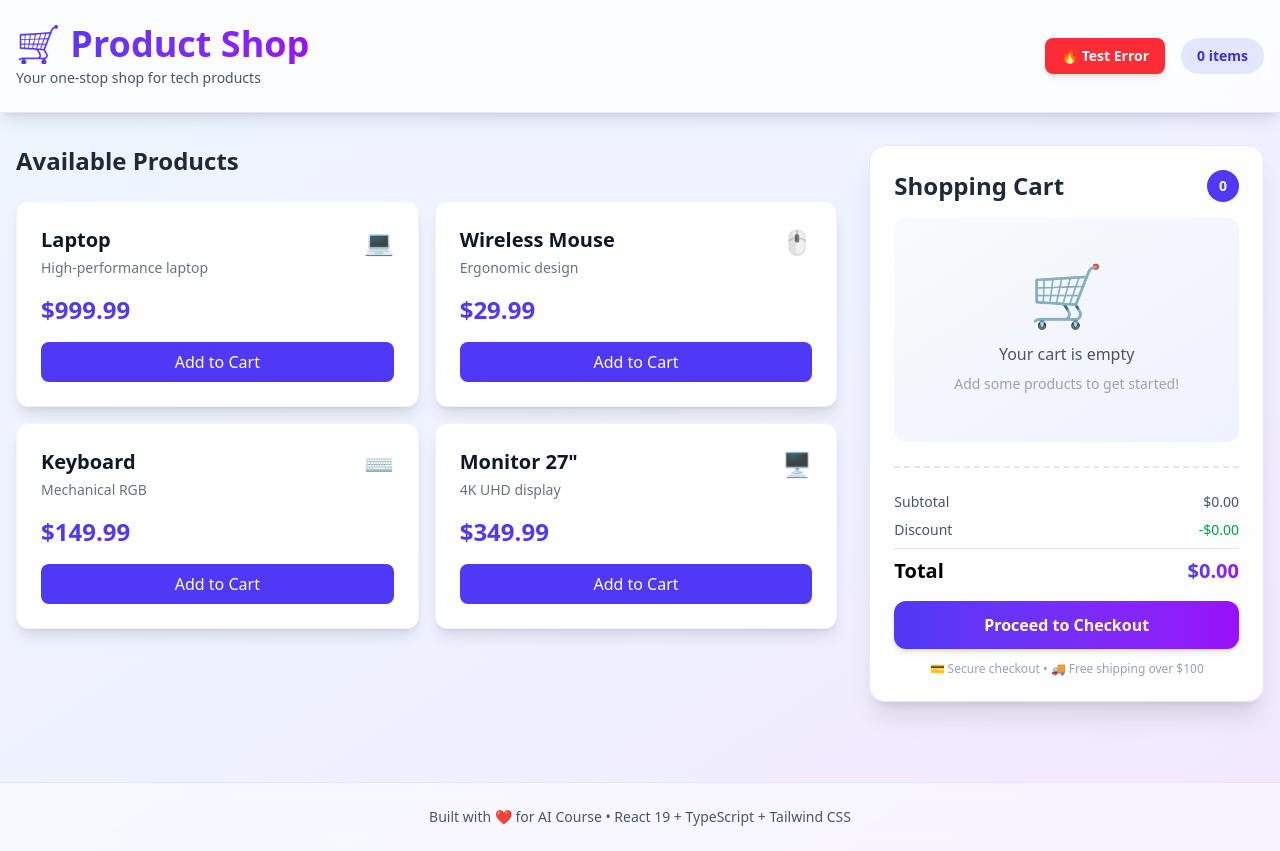
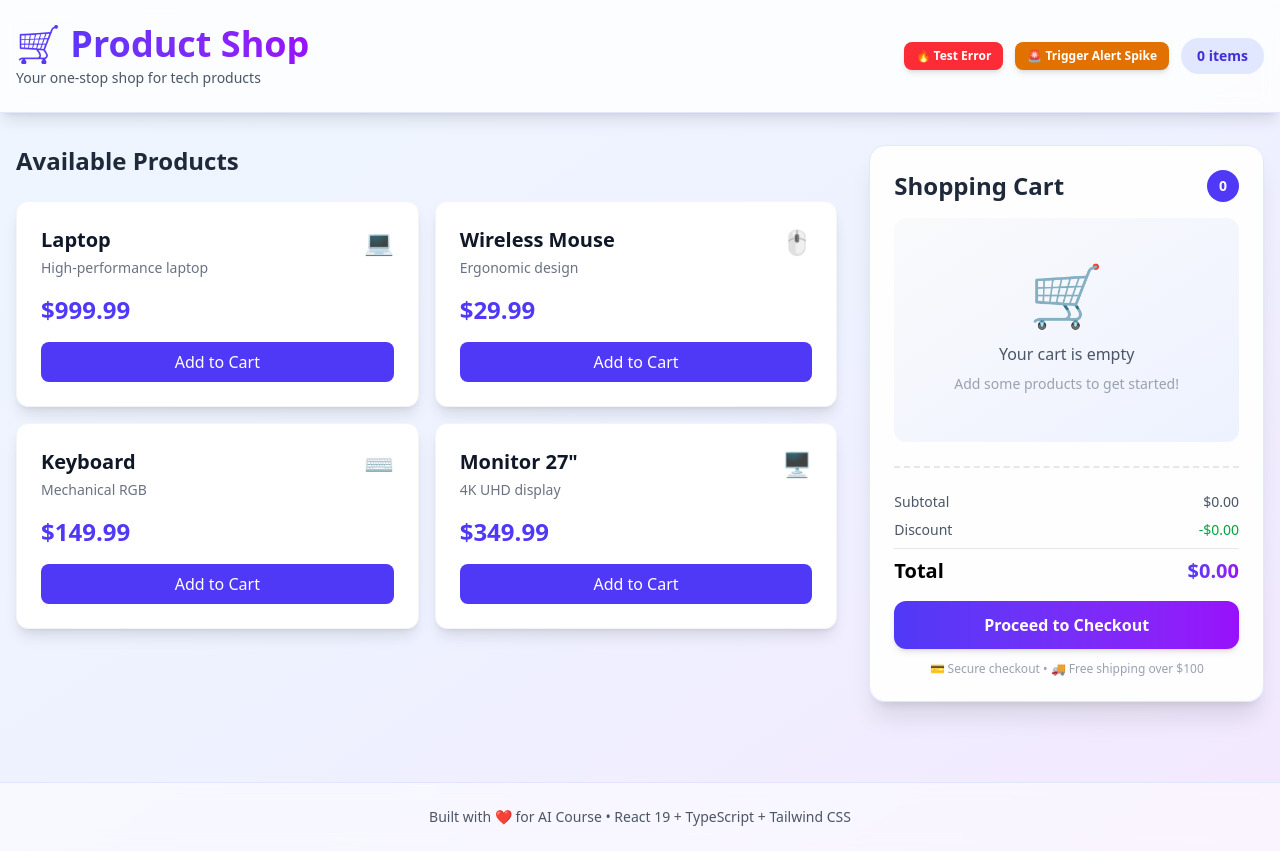
Before and after one commit to AntonioHellin/shopping-cart-qa, a React (Vite) app: page / in a window 1280 px wide. Built offline with nearby package versions, Linux system fonts and the light colour scheme.

Commit message:
feat: implement shopping cart UI and Sentry monitoring test triggers in App component

```diff
--- a/src/App.tsx
+++ b/src/App.tsx
@@ -43,6 +43,14 @@ function App() {
     throw new Error('This is a test error from Sentry! Check your dashboard.')
   }
 
+  // 🚨 Trigger High Error Rate Spike for Sentry Alert Rule Testing
+  const handleTriggerHighErrorRate = () => {
+    Array.from({ length: 15 }).forEach((_, i) => {
+      Sentry.captureException(new Error(`Test alert - high error rate (#${i + 1})`))
+    })
+    console.log('🚨 15 test errors sent to Sentry to trigger High Error Rate alert!')
+  }
+
   return (
     <div className="min-h-screen bg-gradient-to-br from-blue-50 via-indigo-50 to-purple-100">
       <header className="bg-white/80 backdrop-blur-sm shadow-lg border-b border-indigo-100 sticky top-0 z-10">
@@ -54,16 +62,25 @@ function App() {
               </h1>
               <p className="text-gray-600 mt-1 text-sm">Your one-stop shop for tech products</p>
             </div>
-            <div className="flex items-center gap-4">
-              {/* 🔥 Sentry Test Button - Only visible in development */}
+            <div className="flex items-center gap-3">
+              {/* 🔥 Sentry Test Buttons - Only visible in development */}
               {import.meta.env.DEV && (
-                <button
-                  onClick={handleTestError}
-                  className="bg-red-500 hover:bg-red-600 text-white px-4 py-2 rounded-lg font-semibold text-sm transition-colors shadow-md"
-                  title="Test Sentry error tracking"
-                >
-                  🔥 Test Error
-                </button>
+                <>
+                  <button
+                    onClick={handleTestError}
+                    className="bg-red-500 hover:bg-red-600 text-white px-3 py-1.5 rounded-lg font-semibold text-xs transition-colors shadow-md cursor-pointer"
+                    title="Test single Sentry error tracking"
+                  >
+                    🔥 Test Error
+                  </button>
+                  <button
+                    onClick={handleTriggerHighErrorRate}
+                    className="bg-amber-600 hover:bg-amber-700 text-white px-3 py-1.5 rounded-lg font-semibold text-xs transition-colors shadow-md cursor-pointer"
+                    title="Send 15 errors to trigger High Error Rate alert"
+                  >
+                    🚨 Trigger Alert Spike
+                  </button>
+                </>
               )}
               <div className="bg-indigo-100 text-indigo-700 px-4 py-2 rounded-full font-semibold text-sm">
                 {itemCount} items
```
